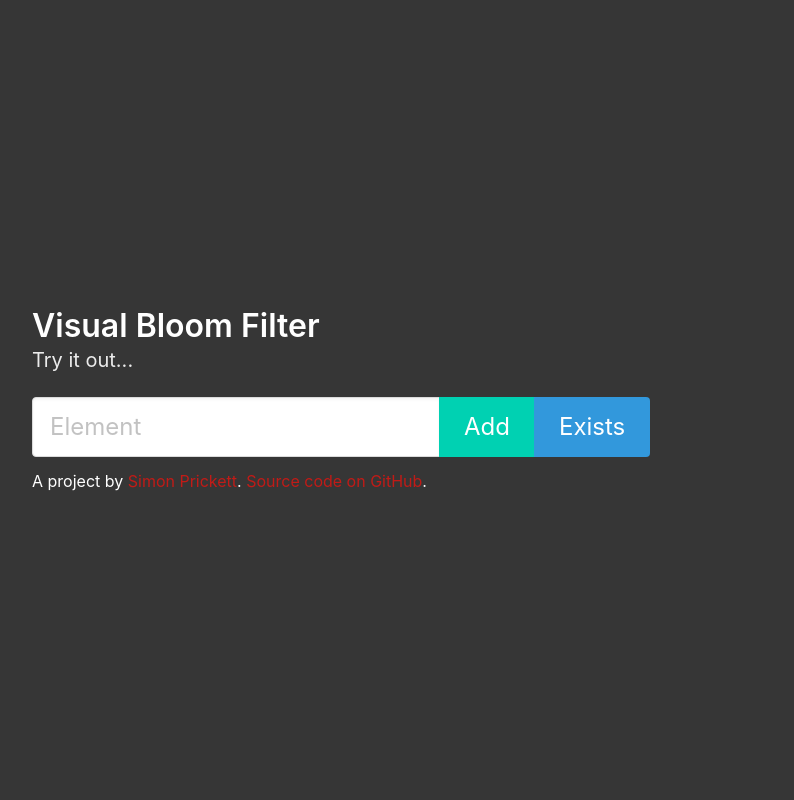
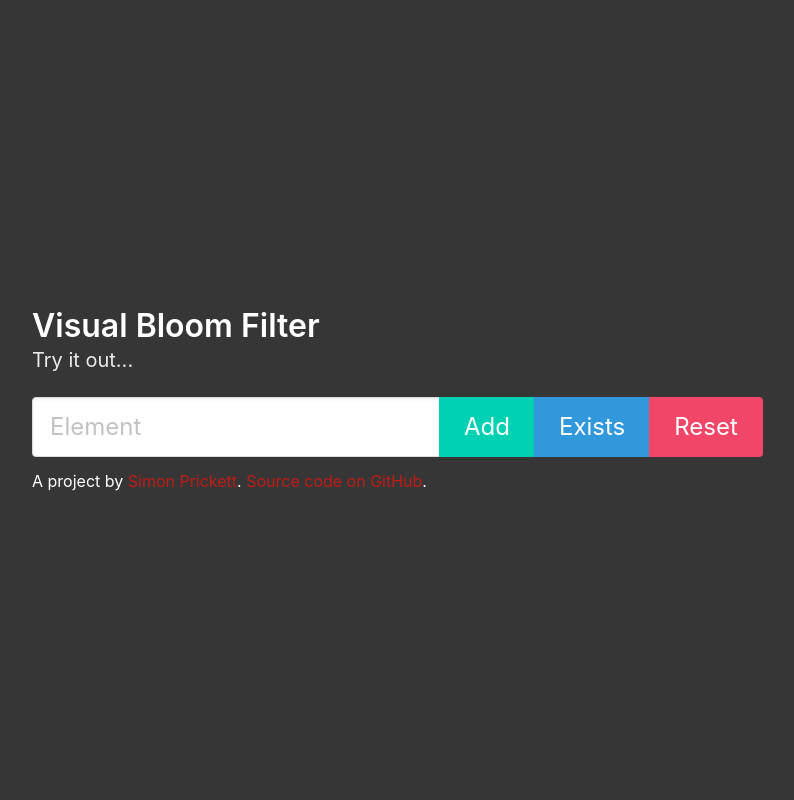
Before and after one commit to simonprickett/visual-bloom-filter-for-pi, a Flask app: page / in a window 1280 px wide. Shown: the whole page, without its empty margins (32-826 px from the left). Run offline with Flask 2, Linux system fonts and the light colour scheme.

Commit message:
Adds reset button.

```diff
--- a/static/app.js
+++ b/static/app.js
@@ -31,4 +31,11 @@
     document.getElementById('existsButton').onclick = function (e) {
       buttonClicked(e);
     };
+
+    document.getElementById('resetButton').onclick = async function (e) {
+      e.preventDefault();
+
+      document.getElementById('displayResult').innerHTML = 'Filter reset.';
+      document.getElementById('elementText').value = '';
+    }
   };
--- a/templates/homepage.html
+++ b/templates/homepage.html
@@ -29,6 +29,9 @@
             <div class="control">
               <button id="existsButton" class="button is-info is-large">Exists</button>
             </div>
+            <div class="control">
+              <button id="resetButton" class="button is-danger is-large">Reset</button>
+            </div>
           </div>
           <p>A project by <a class="external-link" href="https://simonprickett.dev/">Simon Prickett</a>. <a class="external-link" href="https://github.com/simonprickett/visual-bloom-filter-for-pi">Source code on GitHub</a>.</p>
         </div>
```
